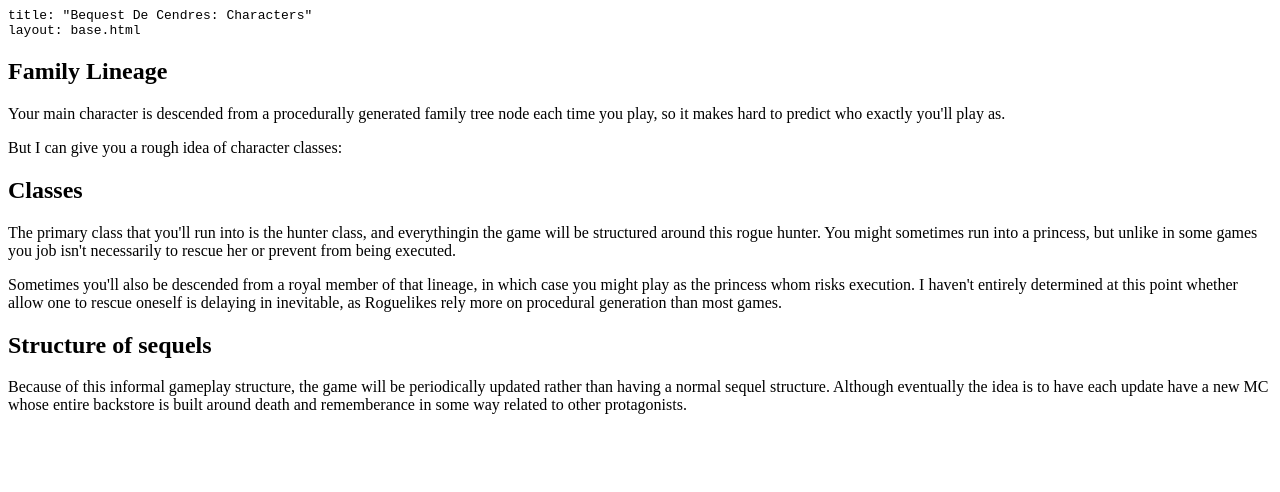
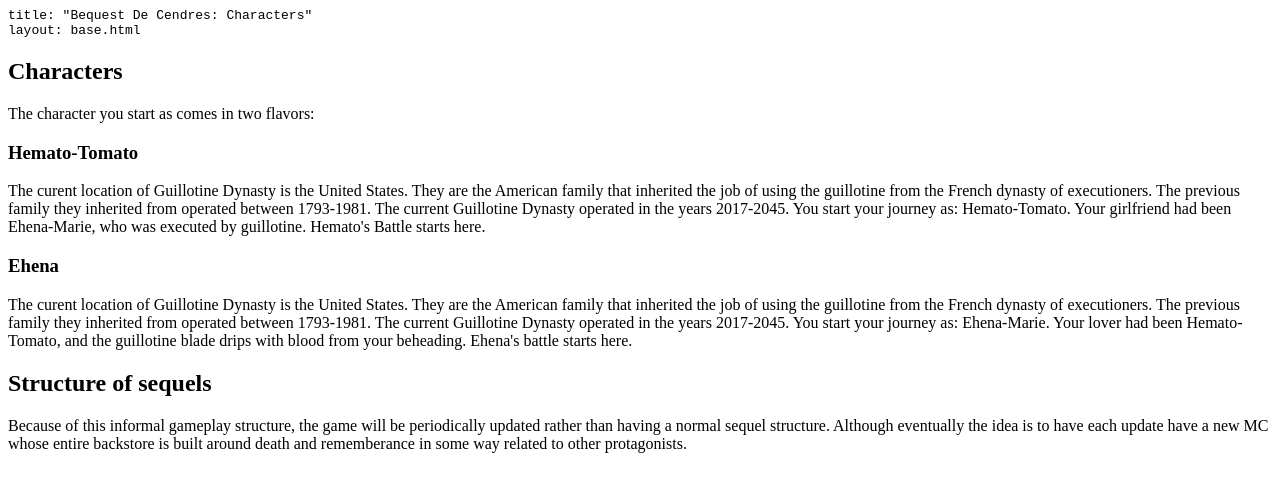
Before and after one commit to LWFlouisa/BequestDeCendres, a plain HTML site: page characters/index.html in a window 1280 px wide. Drawn offline with Linux system fonts and the light colour scheme.

Commit message:
Add files via upload

```diff
--- a/characters/index.html
+++ b/characters/index.html
@@ -1,11 +1,12 @@
 <pre><code>title: &quot;Bequest De Cendres: Characters&quot;
 layout: base.html
 </code></pre>
-<h2>Family Lineage</h2>
-<p>Your main character is descended from a procedurally generated family tree node each time you play, so it makes hard to predict who exactly you'll play as.</p>
-<p>But I can give you a rough idea of character classes:</p>
-<h2>Classes</h2>
-<p>The primary class that you'll run into is the hunter class, and everythingin the game will be structured around this rogue hunter. You might sometimes run into a princess, but unlike in some games you job isn't necessarily to rescue her or prevent from being executed.</p>
-<p>Sometimes you'll also be descended from a royal member of that lineage, in which case you might play as the princess whom risks execution. I haven't entirely determined at this point whether allow one to rescue oneself is delaying in inevitable, as Roguelikes rely more on procedural generation than most games.</p>
+<h2>Characters</h2>
+<p>The character you start as comes in two flavors:</p>
+<h3>Hemato-Tomato</h3>
+<p>The curent location of Guillotine Dynasty is the United States. They are the American family that inherited the job of using the guillotine from the French dynasty of executioners. The previous family they inherited from operated between 1793-1981. The current Guillotine Dynasty operated in the years 2017-2045. You start your journey as: Hemato-Tomato.  Your girlfriend had been Ehena-Marie, who was executed by guillotine. Hemato's Battle starts here.</p>
+<h3>Ehena</h3>
+<p>The curent location of Guillotine Dynasty is the United States. They are the American family that inherited the job of using the guillotine from the French dynasty of executioners. The previous family they inherited from operated between 1793-1981. The current Guillotine Dynasty operated in the years 2017-2045.
+You start your journey as: Ehena-Marie.  Your lover had been Hemato-Tomato, and the guillotine blade drips with blood from your beheading. Ehena's battle starts here.</p>
 <h2>Structure of sequels</h2>
 <p>Because of this informal gameplay structure, the game will be periodically updated rather than having a normal sequel structure. Although eventually the idea is to have each update have a new MC whose entire backstore is built around death and rememberance in some way related to other protagonists.</p>
```
Also changed, not shown: index.html (+1 -1 lines).
